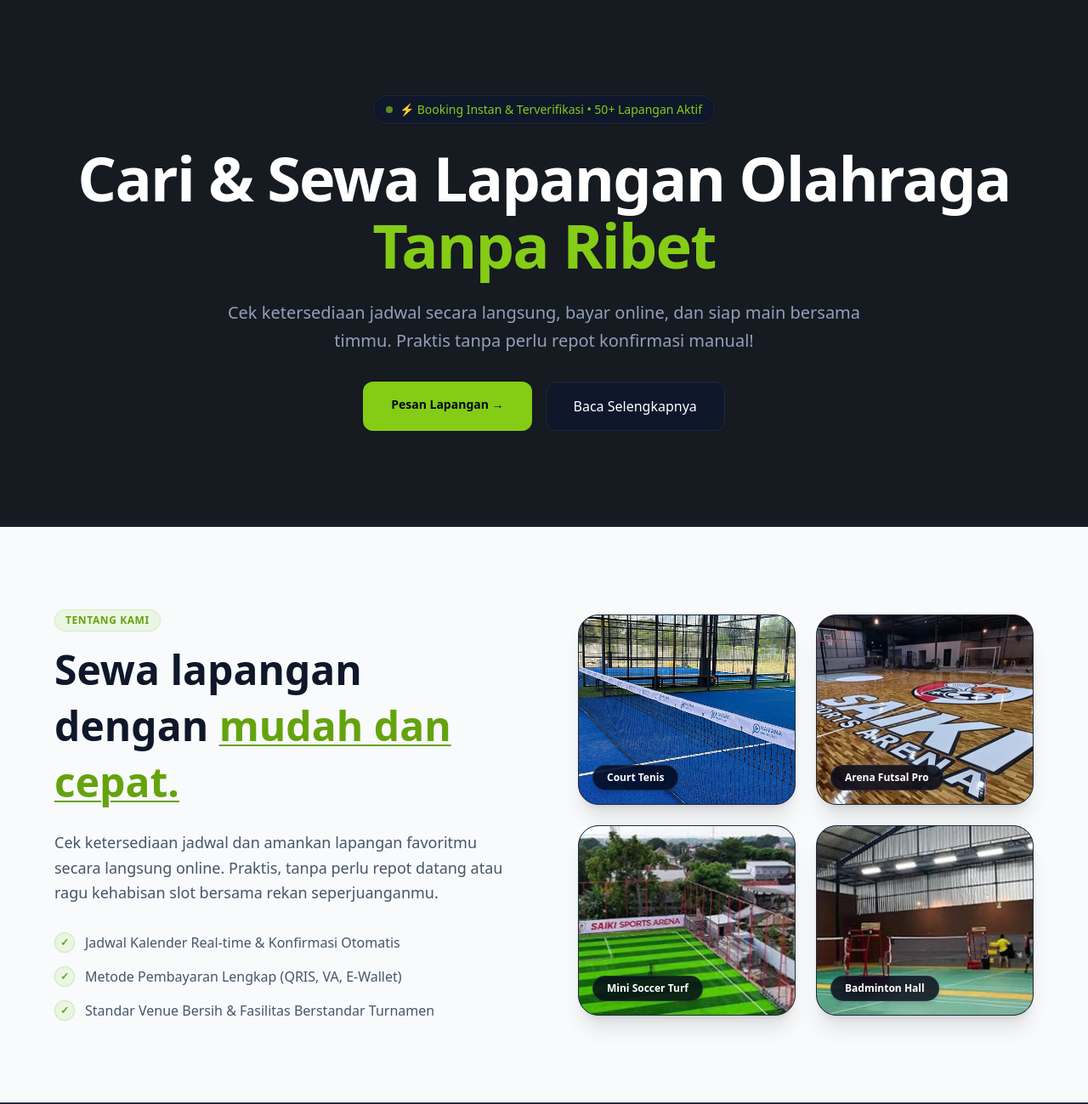
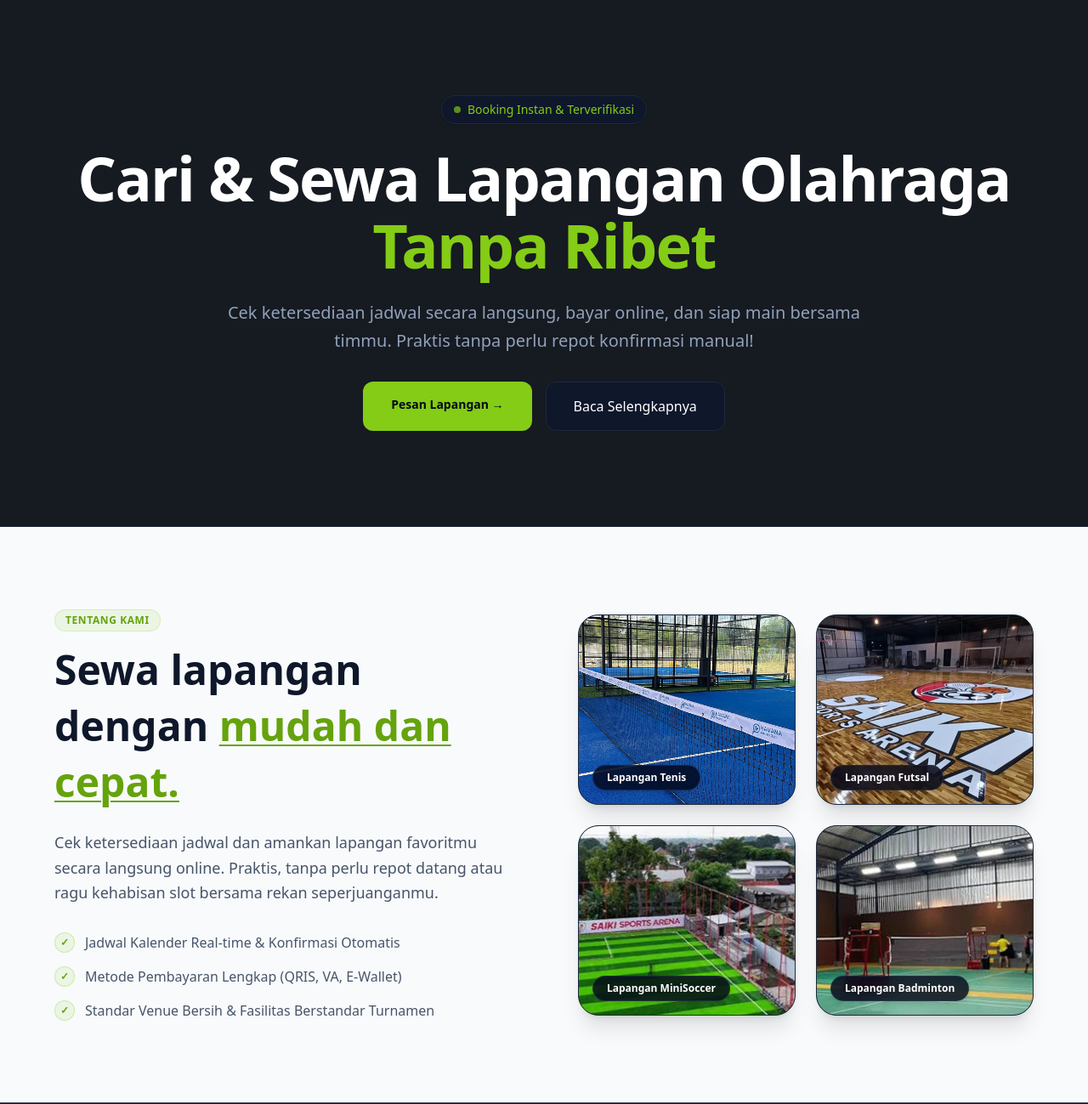
Before and after one commit to alvariezi/wangisport2, a Laravel app: page /venue/1/home in a window 1280 px wide. Shown: the part 81-1380 px from the top of the page at 85% size. Run offline with Laravel 12, Linux system fonts and the light colour scheme; style sheets or scripts are compiled from the project's sources; some libraries are stand-ins or nearby versions.

Commit message:
update peprubahan deskripsi
update pemborosan kata pada home.blade.php

```diff
--- a/resources/views/customer/home.blade.php
+++ b/resources/views/customer/home.blade.php
@@ -7,7 +7,7 @@
                 {{-- Badge Info --}}
                 <span class="inline-flex items-center gap-2 px-3.5 py-1.5 mb-6 text-xs sm:text-sm font-medium bg-slate-900 text-[#84CC16] rounded-full border border-slate-800 shadow-sm">
                     <span class="w-2 h-2 rounded-full bg-[#84CC16] animate-pulse"></span>
-                    ⚡ Booking Instan & Terverifikasi • 50+ Lapangan Aktif
+                    Booking Instan & Terverifikasi
                 </span>
 
                 {{-- Judul Utama --}}
@@ -67,7 +67,7 @@
                     <div class="relative group overflow-hidden rounded-3xl bg-slate-900 border border-slate-800 h-56 shadow-xl">
                         <img src="{{ asset('Fasilitas (Tentang Kami)/Rectangle-6.png') }}" alt="Court Tenis Outdoor" class="w-full h-full object-cover group-hover:scale-105 transition duration-500">
                         <div class="absolute bottom-4 left-4 bg-slate-950/80 backdrop-blur-md px-4 py-1.5 rounded-full text-xs font-bold text-white border border-slate-700/50 shadow-md">
-                            Court Tenis
+                            Lapangan Tenis
                         </div>
                     </div>
 
@@ -76,7 +76,7 @@
                         <img src="{{ asset('Fasilitas (Tentang Kami)/Rectangle 9.png') }}" alt="Arena Futsal Pro" class="w-full h-full object-cover group-hover:scale-105 transition duration-500">
 
                         <div class="absolute bottom-4 left-4 bg-slate-950/80 backdrop-blur-md px-4 py-1.5 rounded-full text-xs font-bold text-white border border-slate-700/50 shadow-md">
-                            Arena Futsal Pro
+                           Lapangan Futsal
                         </div>
                     </div>
 
@@ -85,7 +85,7 @@
                         <img src="{{ asset('Fasilitas (Tentang Kami)/Rectangle 7.png') }}" alt="Mini Soccer Turf" class="w-full h-full object-cover group-hover:scale-105 transition duration-500">
 
                         <div class="absolute bottom-4 left-4 bg-slate-950/80 backdrop-blur-md px-4 py-1.5 rounded-full text-xs font-bold text-white border border-slate-700/50 shadow-md">
-                            Mini Soccer Turf
+                            Lapangan MiniSoccer
                         </div>
                     </div>
 
@@ -94,7 +94,7 @@
                         <img src="{{ asset('Fasilitas (Tentang Kami)/Rectangle 10.png') }}" alt="Badminton Hall" class="w-full h-full object-cover group-hover:scale-105 transition duration-500">
 
                         <div class="absolute bottom-4 left-4 bg-slate-950/80 backdrop-blur-md px-4 py-1.5 rounded-full text-xs font-bold text-white border border-slate-700/50 shadow-md">
-                            Badminton Hall
+                            Lapangan Badminton
                         </div>
                     </div>
 
@@ -336,7 +336,7 @@
                             Jangan biarkan rencana jadwal sempat terlewat! Amankan arena latihanmu sekarang dan rasakan pengalaman booking anti-ribet.
                         </p>
                         <div class="flex flex-col sm:flex-row justify-center gap-4">
-                            <a href="#lapangan" class="px-8 py-4 bg-[#65A30D] text-slate-950 font-bold rounded-xl hover:bg-[#84CC16] transition shadow-lg shadow-[#65A30D]/10">
+                            <a href="#lapangan" class="px-8 py-4 bg-[#65A30D] text-white font-bold rounded-xl hover:bg-[#84CC16] transition shadow-lg shadow-[#65A30D]/10">
                                 Pesan Lapangan Sekarang
                             </a>
                             <a href="#tentang" class="px-8 py-4 bg-slate-900 text-white font-medium rounded-xl hover:bg-slate-800 transition border border-slate-800">
```
